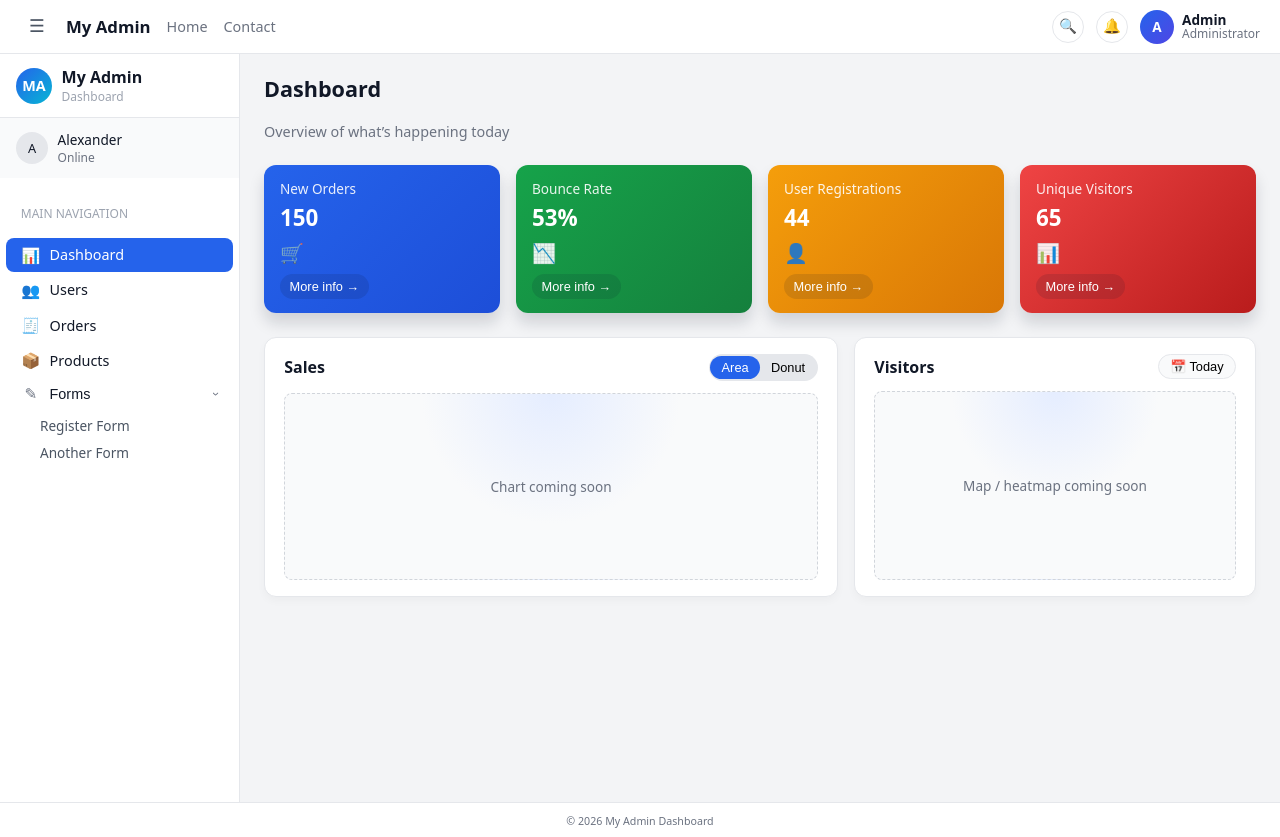
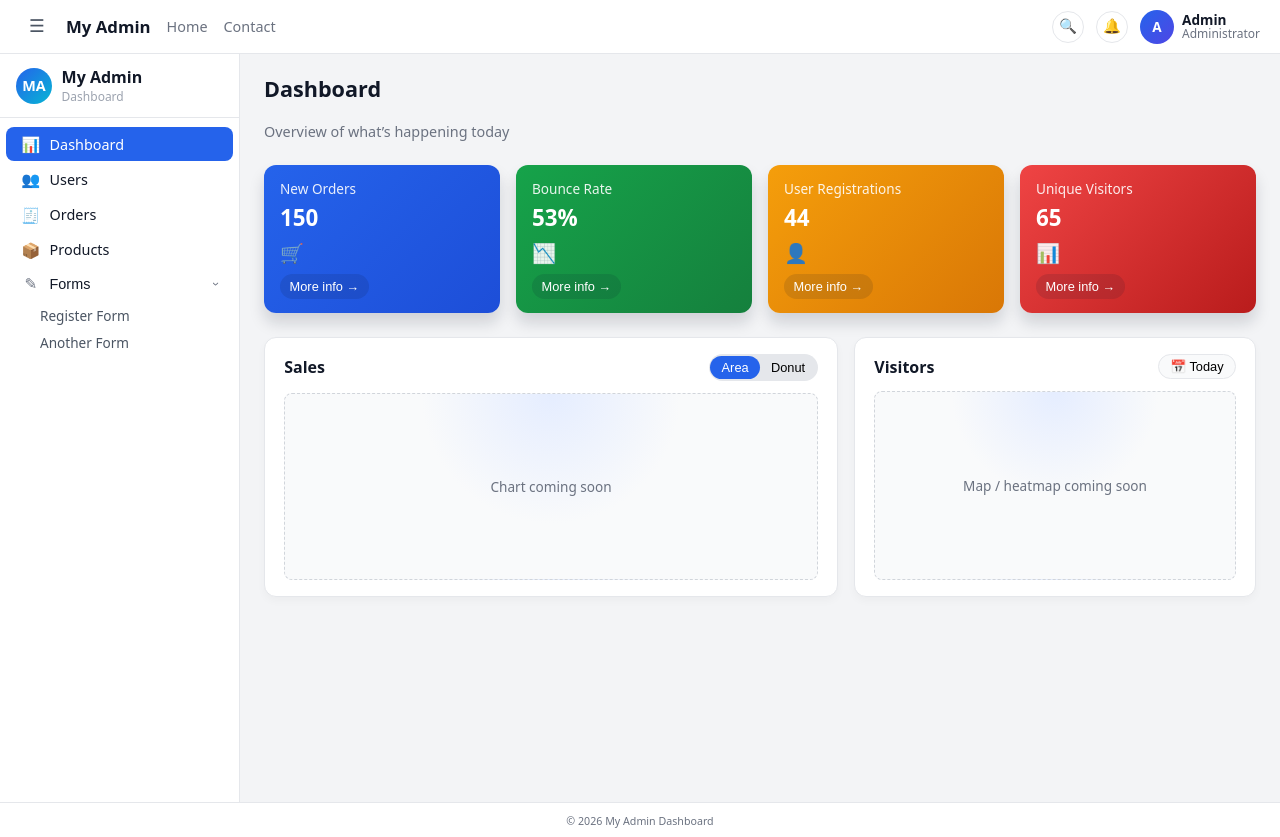
Before and after one commit to ToeOoWaiYan-Ben/common-frontend-jewellery, a Vue app: page / in a window 1280 px wide. Built offline with nearby package versions, Linux system fonts and the light colour scheme.

Commit message:
fix the common front endt

```diff
--- a/src/components/layout/SideNav.vue
+++ b/src/components/layout/SideNav.vue
@@ -9,18 +9,8 @@
       </div>
     </div>
 
-    <!-- User panel -->
-    <div class="side-nav__user-panel">
-      <div class="side-nav__user-avatar">A</div>
-      <div class="side-nav__user-info">
-        <span class="side-nav__user-name">Alexander</span>
-        <span class="side-nav__user-status">Online</span>
-      </div>
-    </div>
-
     <!-- Menu -->
     <div class="side-nav__menu">
-      <p class="side-nav__section-label">MAIN NAVIGATION</p>
 
       <ul class="side-nav__list">
         <li class="side-nav__item">
```
